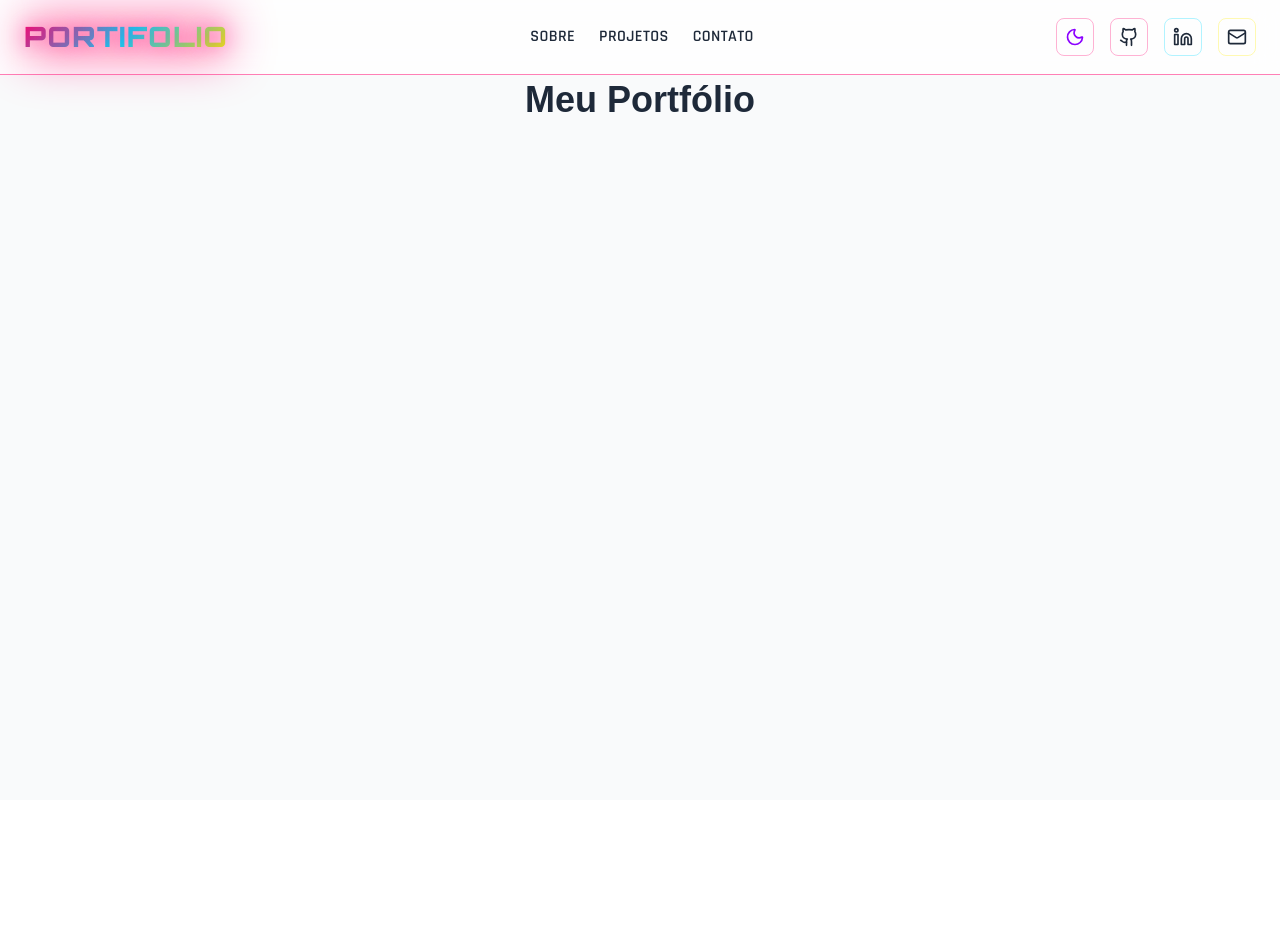
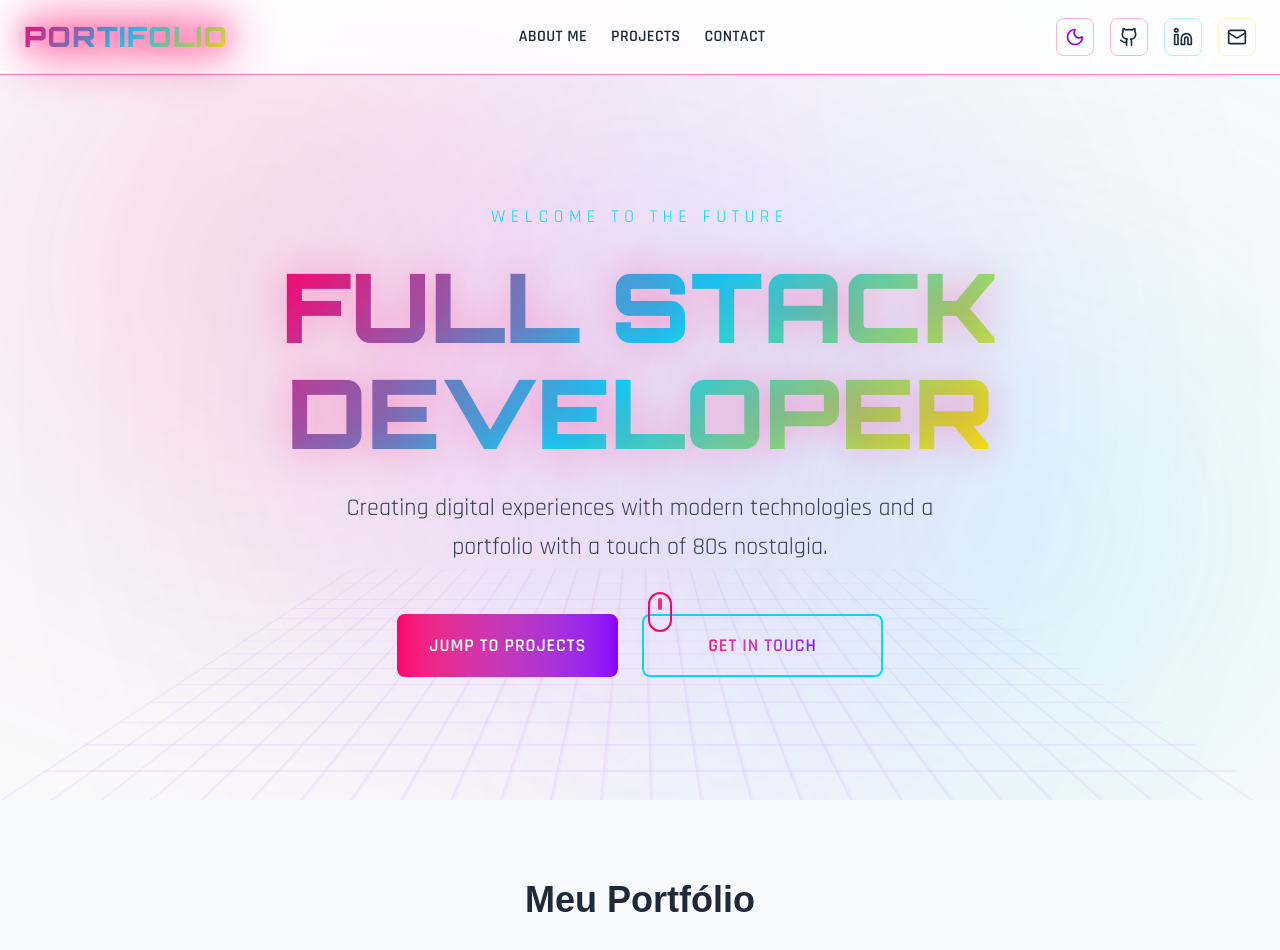
Before and after one commit to murlockxd/my-portfolio, a Next.js app: page / in a window 1280 px wide. Shown: the top 950 px of the page. Before the commit the page ends 800 px from the top, so only its background shows below. Built offline with nearby package versions, Linux system fonts and the light colour scheme.

Commit message:
feat: Creation of the Hero component (not ready yet)  and Header minor modification

```diff
--- a/src/app/page.tsx
+++ b/src/app/page.tsx
@@ -1,9 +1,11 @@
 import Header from "../components/Header";
+import Hero from "../components/Hero";
 
 export default function Home() {
   return (
     <main className="min-h-screen bg-gray-50 dark:bg-[#0a0a0a] transition-colors duration-300">
       <Header />
+      <Hero />
       {/* O resto do site vai entrar aqui embaixo depois */}
       <section className="flex flex-col items-center justify-center py-20">
         <h1 className="text-4xl font-bold text-gray-800">Meu Portfólio</h1>
--- a/src/components/Header.tsx
+++ b/src/components/Header.tsx
@@ -57,7 +57,7 @@ export default function Header() {
               transition-colors duration-300"
               style={{ fontWeight: "600" }}
             >
-              SOBRE
+              ABOUT ME
             </a>
             <a
               href="#projetos"
@@ -69,7 +69,7 @@ export default function Header() {
               transition-colors duration-300"
               style={{ fontWeight: "600" }}
             >
-              PROJETOS
+              PROJECTS
             </a>
             <a
               href="#contato"
@@ -81,7 +81,7 @@ export default function Header() {
               transition-colors duration-300"
               style={{ fontWeight: "600" }}
             >
-              CONTATO
+              CONTACT
             </a>
           </nav>
 
--- /dev/null
+++ b/src/components/Hero.tsx
@@ -0,0 +1,113 @@
+export default function Hero() {
+  return (
+    <section className="relative min-h-screen flex items-center justify-center overflow-hidden">
+      {/* Fundo de grade animada com opacidade controlada para claro/escuro */}
+      <div className="absolute inset-0 opacity-20 dark:opacity-20">
+        <div
+          className="absolute inset-0"
+          style={{
+            backgroundImage: `linear-gradient(rgba(139, 0, 255, 0.3) 1px, transparent 5px),
+                              linear-gradient(90deg, rgba(139, 0, 255, 0.3) 1px, transparent 5px)`,
+            backgroundSize: "50px 50px",
+            transform: "perspective(500px) rotateX(50deg)",
+            transformOrigin: "center bottom",
+          }}
+        ></div>
+      </div>
+      {/* Esferas brilhantes (Ajustadas para não ofuscarem muito no modo claro) */}
+      <div
+        className="
+        absolute top-20 left-20 w-96 h-96
+        bg-[#ff006e] rounded-full blur-[180px]
+        opacity-20 dark:opacity-30 animate-pulse"
+      ></div>
+      <div
+        className="
+        absolute bottom-20 right-20 w-96 h-96
+        bg-[#00d9ff] rounded-full blur-[180px]
+        opacity-20 dark:opacity-30 animate-pulse"
+      ></div>
+      <div
+        className="
+        absolute top-1/2 left-1/2 -translate-x-1/2 -translate-y-1/2 w-96 h-96
+        bg-[#8b00ff] rounded-full blur-[200px]
+        opacity-15 dark:opacity-25 animate-pulse"
+        style={{ animationDelay: "3s" }}
+      ></div>
+      {/* Conteúdo Principal (mt-20 compensa o espaço do cabeçalho fixo) */}
+      <div className="relative z-10 text-center px-6 max-w-5xl mx-auto mt-20">
+        <div className="mb-6">
+          <p
+            className="font-[family-name:var(--font-rajdhani)]
+            tracking-[0.3em] mb-4 text-[#00d9ff] uppercase"
+            style={{ fontSize: "18px", fontWeight: "500" }}
+          >
+            WELCOME TO THE FUTURE
+          </p>
+        </div>
+        <h1
+          className="font-[family-name:var(--font-orbitron)] mb-6"
+          style={{
+            fontSize: "clamp(48px, 8vw, 96px)",
+            fontWeight: "900",
+            background:
+              "linear-gradient(135deg, #ff006e 0%, #00d9ff 50%, #ffea00 100%)",
+            WebkitBackgroundClip: "text",
+            WebkitTextFillColor: "transparent",
+            lineHeight: "1.1",
+            textShadow: "0 0 40px rgba(255, 0, 110, 0.3)",
+          }}
+        >
+          FULL STACK <br /> DEVELOPER
+        </h1>
+        <p
+          className="font-[family-name:var(--font-rajdhani)] max-w-2xl
+          mx-auto mb-12 text-gray-700 dark:text-gray-300"
+          style={{ fontSize: "24px", fontWeight: "400", lineHeight: "1.6" }}
+        >
+          Creating digital experiences with modern technologies and a portfolio
+          with a touch of 80s nostalgia.
+        </p>
+
+        <div className="flex gap-6 justify-center flex-wrap">
+          <a
+            href="#projects"
+            className="group relative px-8 py-4
+            font-[family-name:var(--font-rajdhani)]
+            tracking-wider overflow-hidden rounded-lg
+            flex items-center justify-center"
+            style={{ fontWeight: "700", fontSize: "18px" }}
+          >
+            <div className="absolute inset-0 bg-gradient-to-r from-[#ff006e] to-[#8b00ff] opacity-100 group-hover:opacity-0 transition-opacity duration-300"></div>
+            <div className="absolute inset-0 bg-gradient-to-r from-[#00d9ff] to-[#ffea00] opacity-0 group-hover:opacity-100 transition-opacity duration-300"></div>
+            <span className="relative z-10 text-white group-hover:text-black">
+              JUMP TO PROJECTS
+            </span>
+          </a>
+          <a
+            href="#contact"
+            className="group relative px-16 py-4
+            font-[family-name:var(--font-rajdhani)]
+            tracking-wider rounded-lg border-2 overlflow-hidden border-[#00d9ff]"
+            style={{ fontWeight: "700", fontSize: "18px" }}
+          >
+            <div className="absolute inset-0 bg-[#00d9ff] opacity-0 group-hover:opacity-20 transition-opacity duration-300"></div>
+            <span className="relative z-10 text-transparent bg-gradient-to-r bg-clip-text from-[#ff006e] to-[#8b00ff] dark:from-[#00d9ff] dark:to-[#ffea00]">
+              GET IN TOUCH
+            </span>
+          </a>
+        </div>
+
+        {/* Indicador de Scroll animado */}
+        <div
+          className="absolute bottom-10 left-51/100
+          -translate-x-0 animate-bounce"
+        >
+          <div className="w-6 h-10 border-2 border-[#ff006e] rounded-full p-1">
+            <div className="w-1 h-3 bg-[#ff006e] rounded-full mx-auto animate-pulse"></div>
+          </div>
+        </div>
+      </div>
+    </section>
+  );
+}
--- a/src/components/Icons.tsx
+++ b/src/components/Icons.tsx
@@ -1,6 +1,5 @@
 export function GithubIcon(props: any) {
   return (
-    // Cole aqui a tag <svg> exata que você tem, e passe o {props.className} nela
     <svg
       xmlns="http://www.w3.org/2000/svg"
       viewBox="0 0 24 24"
@@ -21,7 +20,6 @@ export function GithubIcon(props: any) {
 
 export function LinkedinIcon(props: any) {
   return (
-    // Cole aqui a tag <svg> exata que você tem, e passe o {props.className} nela
     <svg
       xmlns="http://www.w3.org/2000/svg"
       viewBox="0 0 24 24"
```
